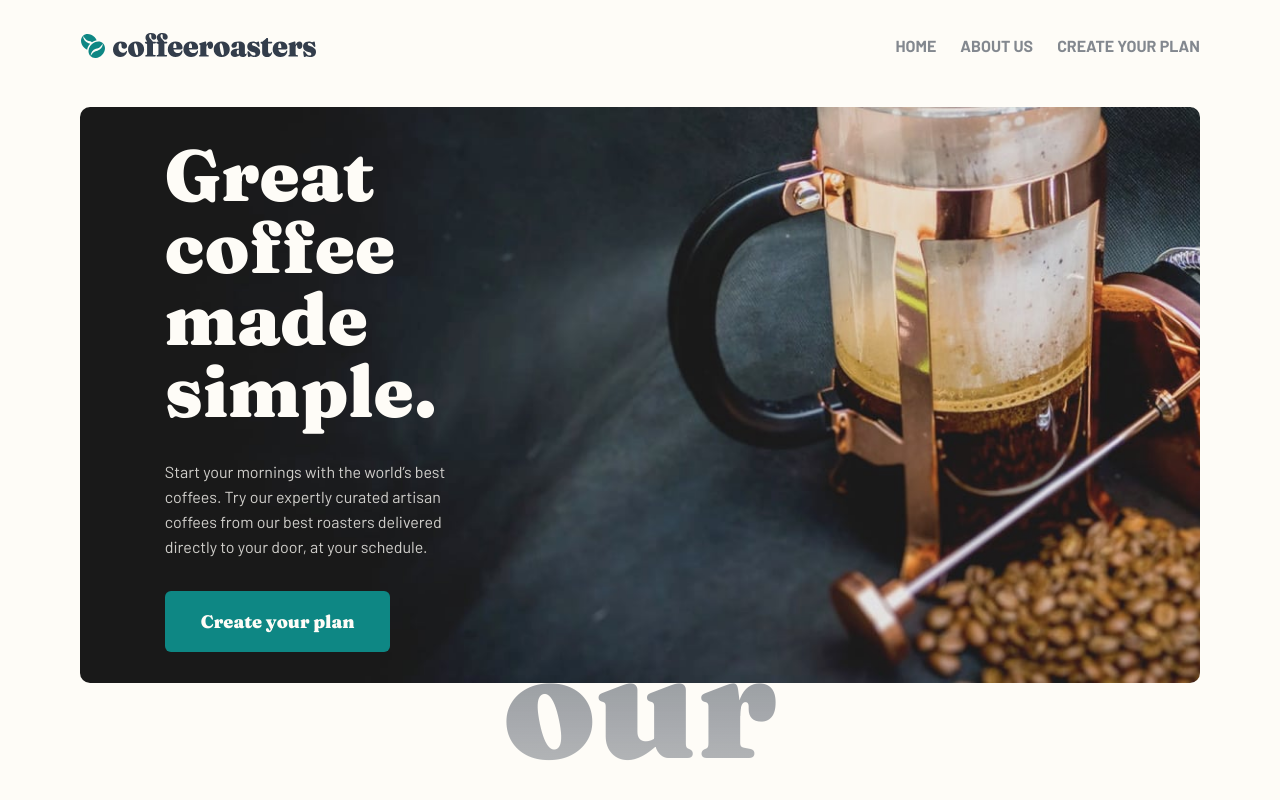
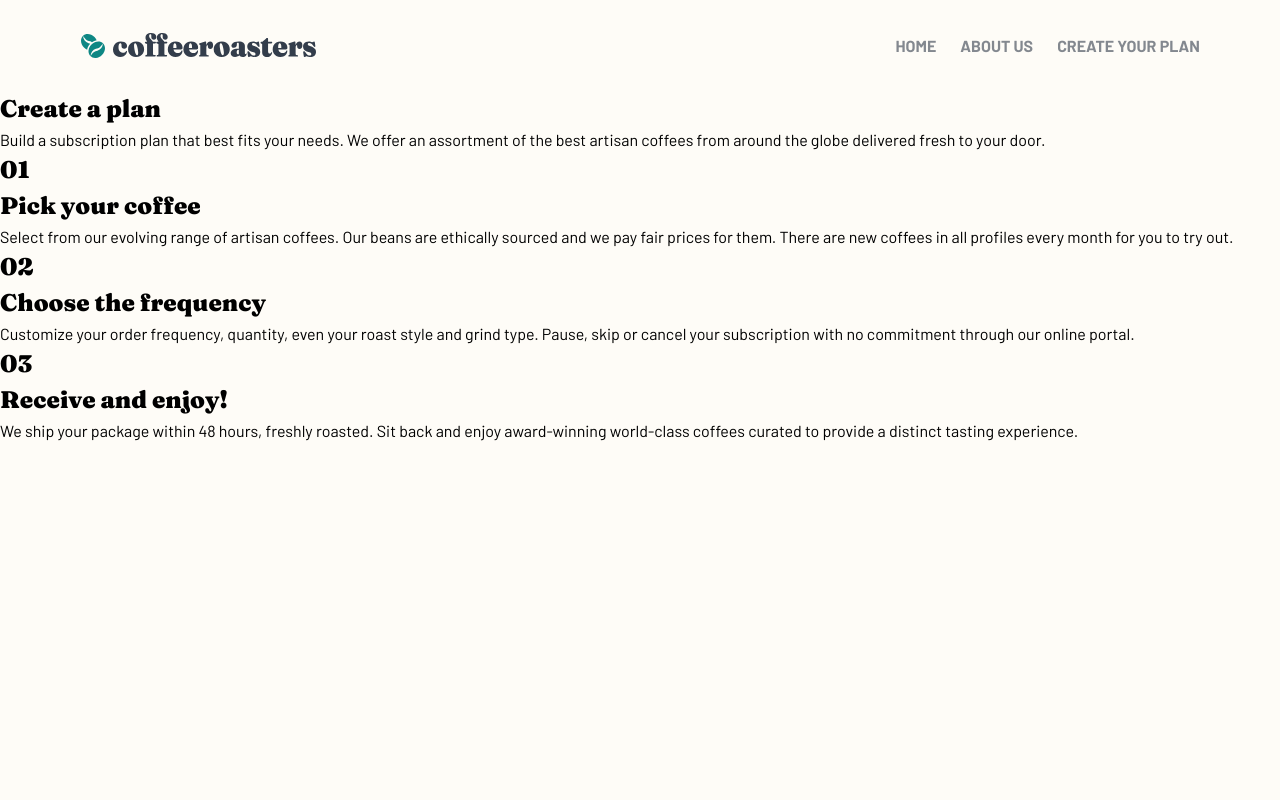
Before and after one commit to kebin20/coffee-roasters-website, a React (Vite) app: page / in a window 1280 px wide. Shown: the top 800 px of the page. Built offline with nearby package versions, Linux system fonts and the light colour scheme.

Commit message:
style: added html markup for the subscribe section

```diff
--- a/src/App.jsx
+++ b/src/App.jsx
@@ -1,8 +1,10 @@
 import React from "react";
-import Home from "./Pages/Home";
-// import About from "./Pages/AboutUs"
+// import Home from "./Pages/Home";
+// import AboutUs from "./Pages/AboutUs"
+import Subscribe from "./Pages/Subscribe"
 
 export default function App() {
-  // return <About />;
-  return <Home />;
+  // return <AboutUs />;
+  // return <Home />;
+  return <Subscribe />;
 }
--- a/src/Pages/Subscribe.jsx
+++ b/src/Pages/Subscribe.jsx
@@ -0,0 +1,52 @@
+import React from 'react';
+import MainButton from '../UI/MainButton';
+import NavBar from '../UI/NavBar';
+import Footer from '../UI/Footer';
+
+import styles from './Subscribe.module.css';
+
+export default function Subscribe() {
+  return (
+    <>
+      <NavBar />
+      <section className={styles.createPlanHeroContainer}>
+        <h1 className={styles.createPlanHeroTitle}>Create a plan</h1>
+        <p className={styles.createPlanHeroText}>
+          Build a subscription plan that best fits your needs. We offer an
+          assortment of the best artisan coffees from around the globe delivered
+          fresh to your door.
+        </p>
+      </section>
+
+      <section className={styles.planStepsContainer}>
+        <div className={styles.planStepWrapper}>
+          <h1 className={styles.planStepTitle}>01</h1>
+          <h2>Pick your coffee</h2>
+          <p>
+            Select from our evolving range of artisan coffees. Our beans are
+            ethically sourced and we pay fair prices for them. There are new
+            coffees in all profiles every month for you to try out.
+          </p>
+        </div>
+        <div className={styles.planStepWrapper}>
+          <h1 className={styles.planStepTitle}>02</h1>
+          <h2>Choose the frequency</h2>
+          <p>
+            Customize your order frequency, quantity, even your roast style and
+            grind type. Pause, skip or cancel your subscription with no
+            commitment through our online portal.
+          </p>
+        </div>
+        <div className={styles.planStepWrapper}>
+          <h1 className={styles.planStepTitle}>03</h1>
+          <h2>Receive and enjoy!</h2>
+          <p>
+            We ship your package within 48 hours, freshly roasted. Sit back and
+            enjoy award-winning world-class coffees curated to provide a
+            distinct tasting experience.
+          </p>
+        </div>
+      </section>
+    </>
+  );
+}
```
